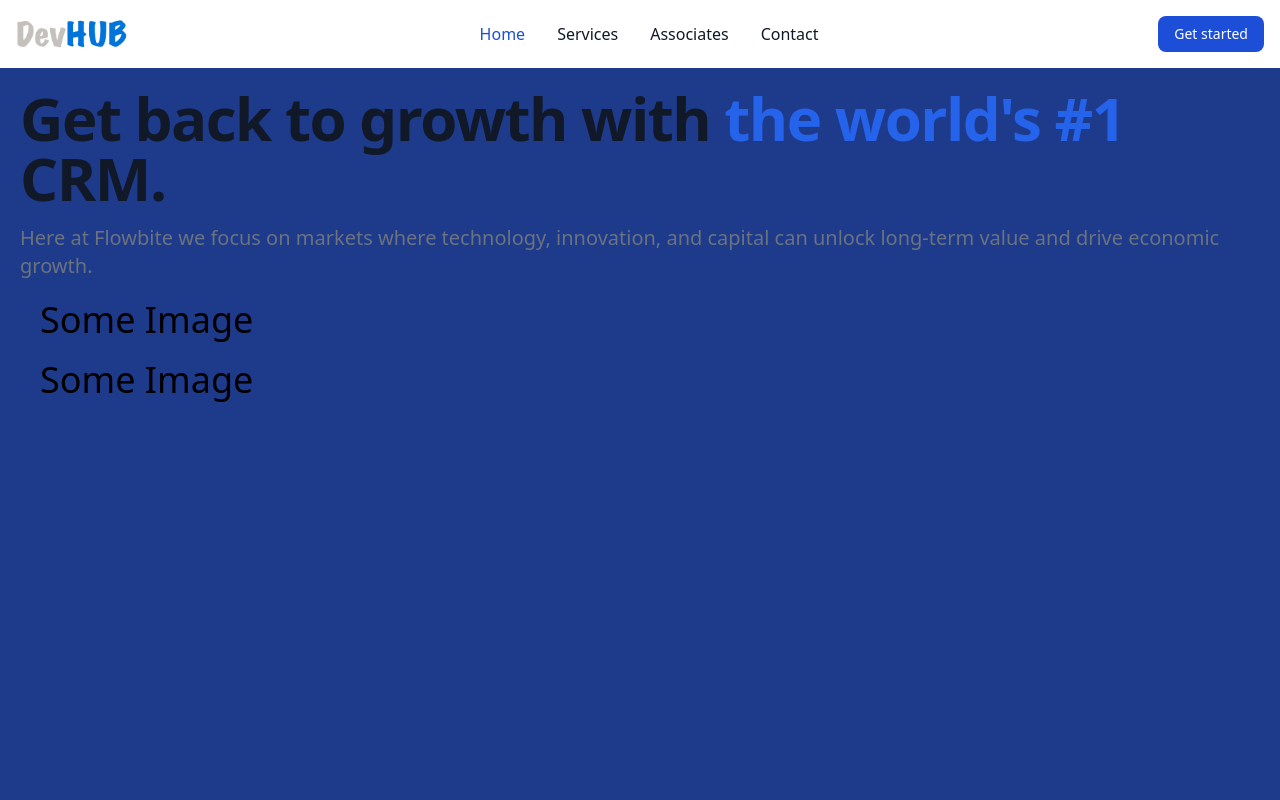
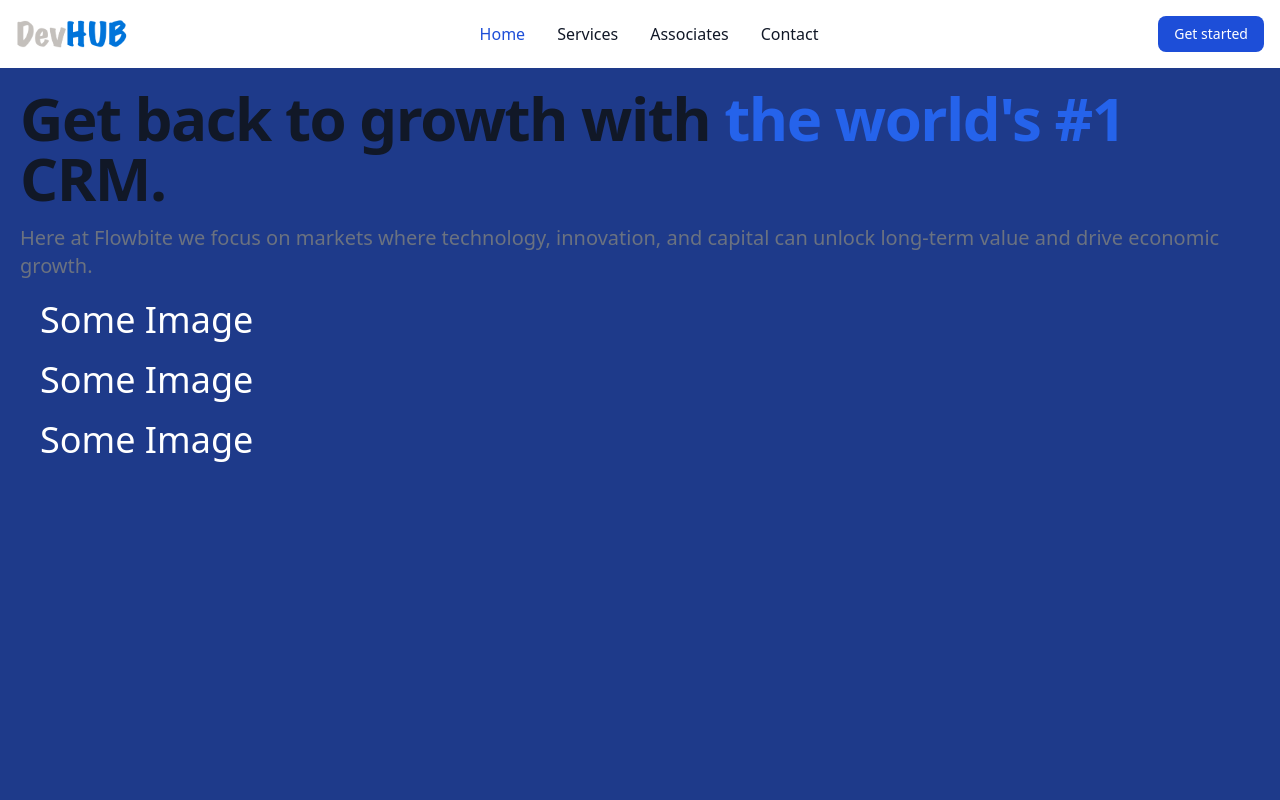
Before and after one commit to FernyCastro8/DevHub, a React (Create React App) app in the folder client/: page / in a window 1280 px wide. Shown: the top 800 px of the page. Built offline with nearby package versions, Linux system fonts and the light colour scheme.

Commit message:
Loging && Register components - Working on forms

```diff
--- a/client/src/component/Footer.js
+++ b/client/src/component/Footer.js
@@ -1,4 +1,9 @@
-import React from "react";
+// import React from "react";
+
+const links = {
+    id: 0,
+    child: 'About'
+}
 
 function Footer() {
     return (
--- a/client/src/component/Header.js
+++ b/client/src/component/Header.js
@@ -9,8 +9,10 @@ const Header = () => {
                         <h1 class="mb-4 text-4xl font-extrabold leading-none tracking-tight text-gray-900 md:text-5xl lg:text-6xl dark:text-white">Get back to growth with <span class="text-blue-600 dark:text-blue-500">the world's #1</span> CRM.</h1>
                         <p class="text-lg font-normal text-gray-500 lg:text-xl dark:text-gray-400">Here at Flowbite we focus on markets where technology, innovation, and capital can unlock long-term value and drive economic growth.</p>
                     </div>
-                    <div className="text-4xl m-5"> Some Image</div>
-                    <div className="text-4xl m-5"> Some Image</div>
+                    <div className="text-4xl m-5 text-white"> Some Image</div>
+                    <div className="text-4xl m-5 text-white"> Some Image</div>
+                    <div className="text-4xl m-5 text-white"> Some Image</div>
+
                 </div>
 
             </div>
```
